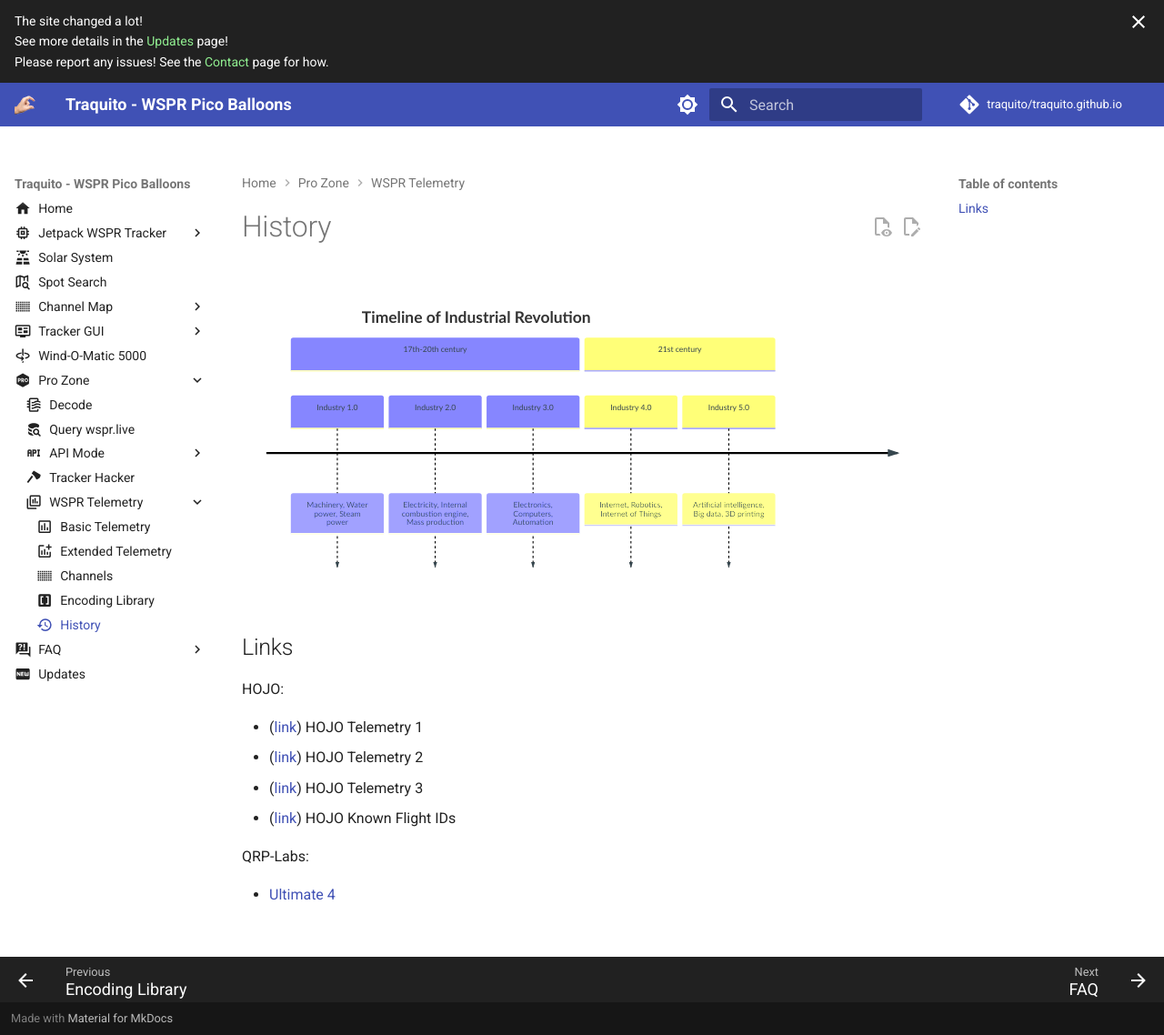
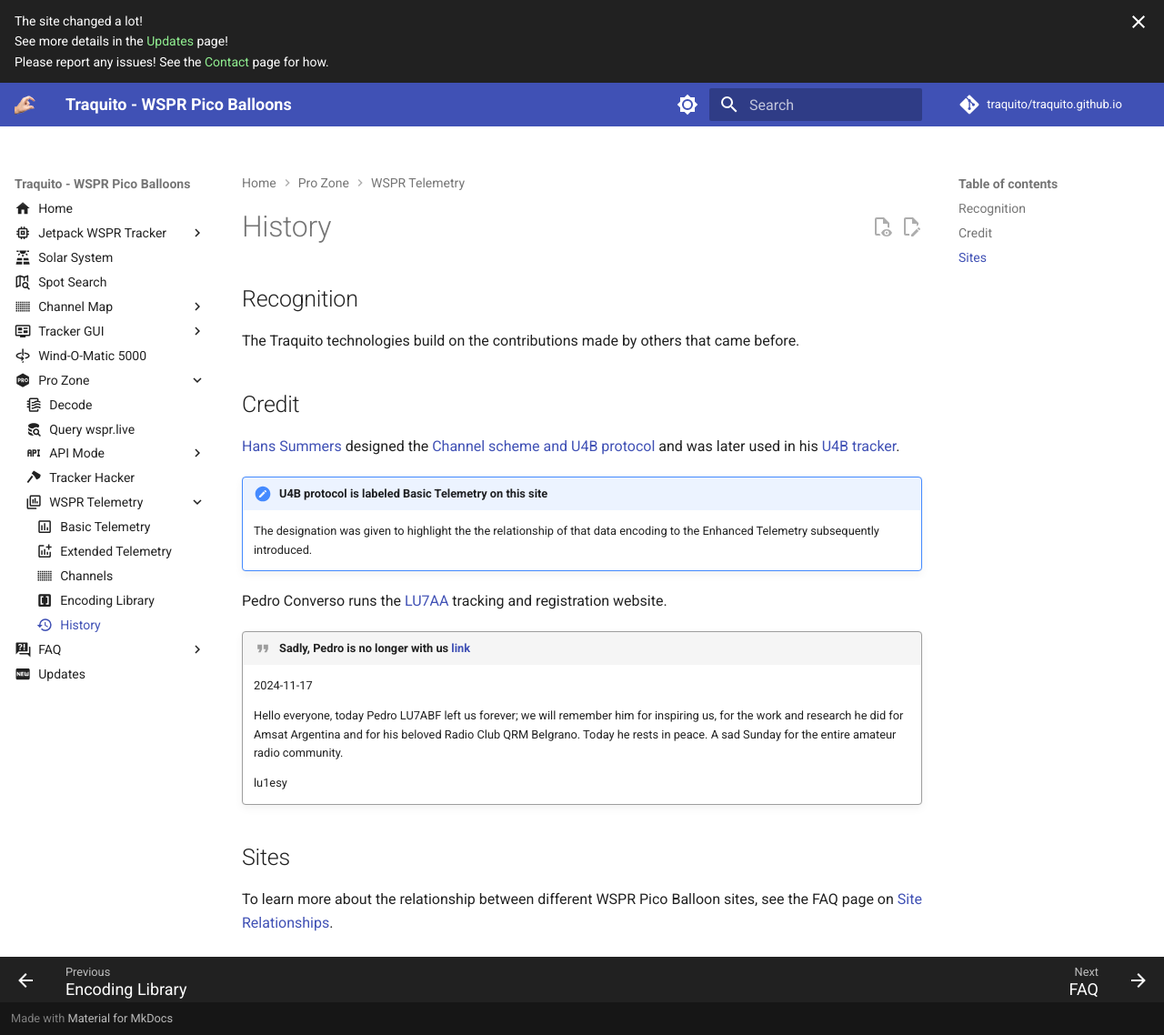
Before and after one commit to traquito/traquito.github.io, an MkDocs documentation site: the page built from docs/pro/telemetry/history/README.md, in a window 1280 px wide and 1138 px high. Shown: the whole window at 91% size. Built offline with MkDocs 1.6.1 and Material for MkDocs 9.7.7, drawn with Linux system fonts in a browser that asks for light colours; comment, search, counter and statistics services are not loaded.

Commit message:
credit, terminology clarification

````diff
--- a/docs/pro/telemetry/history/README.md
+++ b/docs/pro/telemetry/history/README.md
@@ -4,30 +4,29 @@ icon: material/history
 
 # History
 
-```mermaid
-timeline
+## Recognition
 
-title Timeline of Industrial Revolution
-section 17th-20th century
-    Industry 1.0 : Machinery, Water power, Steam <br>power
-    Industry 2.0 : Electricity, Internal combustion engine, Mass production
-    Industry 3.0 : Electronics, Computers, Automation
-section 21st century
-    Industry 4.0 : Internet, Robotics, Internet of Things
-    Industry 5.0 : Artificial intelligence, Big data, 3D printing
-
-```
+The Traquito technologies build on the contributions made by others that came before.
 
 
-## Links
+## Credit
 
-HOJO:
+[Hans Summers](http://www.hanssummers.com/){:target="_blank"} designed the [Channel scheme and U4B protocol](https://qrp-labs.com/ultimate3/ve3kcl-balloons/ve3kcl-s4.html#protocol){:target="_blank"} and was later used in his [U4B tracker](https://qrp-labs.com/u4b.html){:target="_blank"}.
 
-  - ([link](http://hojoham.blogspot.com/2016/03/wisp1-telemetry.html){:target="_blank"}) HOJO Telemetry 1
-  - ([link](http://hojoham.blogspot.com/2016/05/wisp1-telemetry-revisited.html){:target="_blank"}) HOJO Telemetry 2
-  - ([link](http://hojoham.blogspot.com/2016/09/secondary-telemetry-packet.html){:target="_blank"}) HOJO Telemetry 3
-  - ([link](http://hojoham.blogspot.com/2016/10/known-flight-ids.html){:target="_blank"}) HOJO Known Flight IDs
+!!! note "U4B protocol is labeled Basic Telemetry on this site"
+    The designation was given to highlight the the relationship of that data encoding to the Enhanced Telemetry subsequently introduced.
 
-QRP-Labs:
 
-  - [Ultimate 4](https://qrp-labs.com/ultimate3/ve3kcl-balloons/ve3kcl-s4.html#protocol){:target="_blank"}
+Pedro Converso runs the [LU7AA](http://lu7aa.org/wsprset.asp){:target="_blank"} tracking and registration website.
+
+!!! quote "Sadly, Pedro is no longer with us [link](https://groups.io/g/picoballoon/topic/109625968#msg17162){:target="_blank"}"
+    2024-11-17
+
+    Hello everyone, today Pedro LU7ABF left us forever; we will remember him for inspiring us, for the work and research he did for Amsat Argentina and for his beloved Radio Club QRM Belgrano. Today he rests in peace. A sad Sunday for the entire amateur radio community.
+
+    lu1esy
+
+
+## Sites
+
+To learn more about the relationship between different WSPR Pico Balloon sites, see the FAQ page on [Site Relationships](../../../faq/sites/README.md).
````
Also changed, not shown: docs/pro/decode/README.md (+7 -19 lines), docs/tracker/README.md (+1 -1 lines), docs/tracker/V1/README.md (+1 -1 lines).
